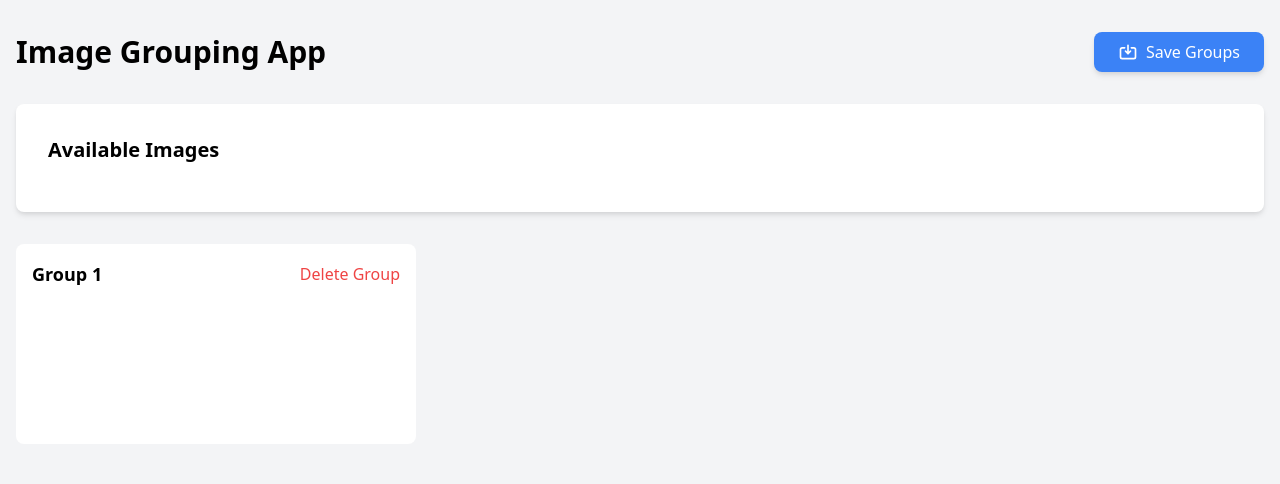
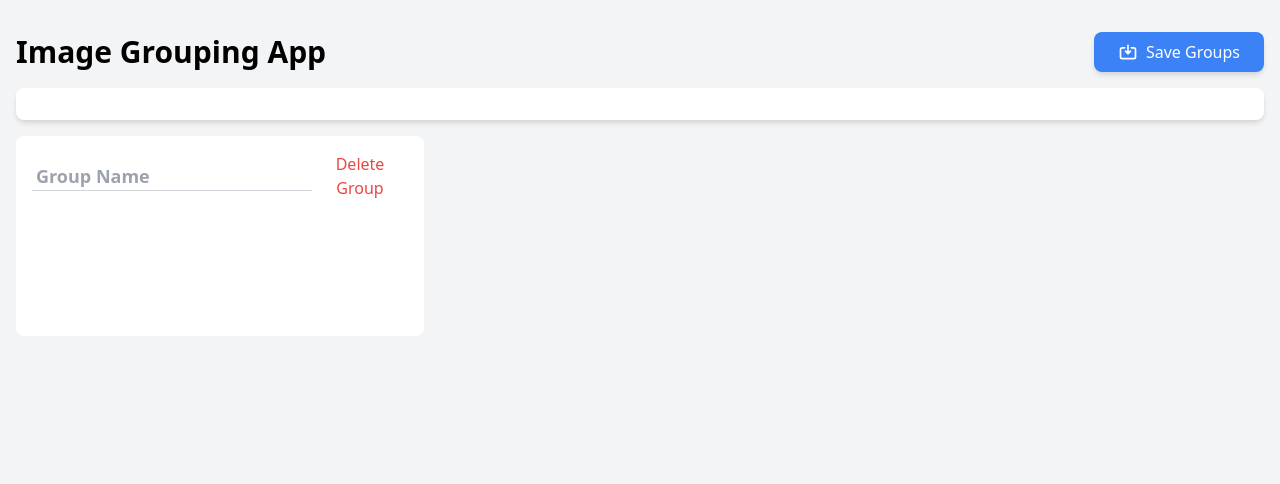
Before and after one commit to fferegrino/trailer-edit, a Flask app: template templates/index.html in a window 1280 px wide. Shown: the top 484 px of the page. Run offline with Flask 3, Linux system fonts and the light colour scheme; the template is opened without the code that fills it, so the values that code supplies are empty.

Commit message:
More updates

```diff
--- a/app.py
+++ b/app.py
@@ -3,9 +3,7 @@ import os
 import shutil
 from pathlib import Path
 
-import cv2
 import ffmpeg
-import numpy as np
 from flask import (
     Flask,
     jsonify,
@@ -17,27 +15,29 @@ from flask import (
 )
 from werkzeug.utils import secure_filename
 
-from main import extract_scenes
+from edit import extract_scenes
 
 app = Flask(__name__)
 
 OUTPUT_FOLDER = ".output"
-app.config["IMAGES_FOLDER"] = os.path.join(OUTPUT_FOLDER, "images")
-app.config["GROUPS_FILE"] = os.path.join(OUTPUT_FOLDER, "groups.json")
-app.config["VIDEOS_FOLDER"] = os.path.join(OUTPUT_FOLDER, "raw_videos")
-app.config["SCENES_FOLDER"] = os.path.join(OUTPUT_FOLDER, "videos")
-app.config["GENERATED_VIDEOS_FOLDER"] = os.path.join(OUTPUT_FOLDER, "generated_videos")
 app.config["MAX_CONTENT_LENGTH"] = 500 * 1024 * 1024  # 500MB max file size
 
-# Ensure directories exist
 
+def setup_folders(output_folder):
+    if os.path.exists(output_folder):
+        shutil.rmtree(output_folder)
 
-if os.path.exists(OUTPUT_FOLDER):
-    shutil.rmtree(OUTPUT_FOLDER)
+    folders = {
+        "raw_inputs": Path(output_folder) / "raw_input",
+        "scene_images": Path(output_folder) / "scene_images",
+        "scene_videos": Path(output_folder) / "scene_videos",
+        "generated_videos": Path(output_folder) / "generated_videos",
+    }
 
-for folder in [app.config["IMAGES_FOLDER"], app.config["VIDEOS_FOLDER"]]:
-    os.makedirs(folder, exist_ok=True)
-os.makedirs(os.path.dirname(app.config["GROUPS_FILE"]), exist_ok=True)
+    for folder in folders.values():
+        os.makedirs(folder, exist_ok=True)
+
+    return folders
 
 
 @app.route("/")
@@ -59,14 +59,16 @@ def upload_video():
     if video.filename == "":
         return jsonify({"error": "No selected file"}), 400
 
+    folders = setup_folders(OUTPUT_FOLDER)
+    app.config.update(FOLDERS=folders)
+
     if video:
         filename = secure_filename(video.filename)
-        video_path = os.path.join(app.config["VIDEOS_FOLDER"], filename)
+        video_path = os.path.join(folders["raw_inputs"], filename)
         video.save(video_path)
 
-        print(f"Extracting scenes from {video_path}")
         # Extract scenes
-        if extract_scenes(video_path, OUTPUT_FOLDER):
+        if extract_scenes(video_path, folders):
             return jsonify({"success": True})
         else:
             return jsonify({"error": "Failed to extract scenes"}), 500
@@ -75,15 +77,17 @@ def upload_video():
 @app.route("/scenes")
 def scenes():
     # Get list of images from the images directory
+    folders = app.config["FOLDERS"]
     images = []
-    for filename in sorted(os.listdir(app.config["IMAGES_FOLDER"])):
-        if filename.lower().endswith((".png", ".jpg", ".jpeg", ".gif", ".bmp", ".webp")):
-            images.append({"filename": filename, "url": f"/images/{filename}"})
+    for filename in sorted(folders["scene_images"].glob("*.*")):
+        if filename.is_file() and filename.suffix.lower() in (".png", ".jpg", ".jpeg", ".gif", ".bmp", ".webp"):
+            images.append({"filename": filename, "url": f"/images/{filename.name}", "scene_id": filename.stem})
 
     # Load existing groups if they exist
+    groups_file = folders["generated_videos"] / "groups.json"
     groups = []
-    if os.path.exists(app.config["GROUPS_FILE"]):
-        with open(app.config["GROUPS_FILE"], "r") as f:
+    if os.path.exists(groups_file):
+        with open(groups_file, "r") as f:
             groups = json.load(f)
 
     return render_template("index.html", images=images, groups=groups)
@@ -91,24 +95,32 @@ def scenes():
 
 @app.route("/images/<path:filename>")
 def serve_image(filename):
-    return send_from_directory(app.config["IMAGES_FOLDER"], filename)
+    return send_from_directory(app.config["FOLDERS"]["scene_images"], filename)
 
 
 @app.route("/save-groups", methods=["POST"])
 def save_groups():
     groups = request.json
+    folders = app.config["FOLDERS"]
 
     print("Saving groups")
 
     for group in groups:
         group_id = group["id"]
+        group_name = group.get("name", f"Group {group_id}")
         group_images = group["images"]
 
-        print(f"Generating video for group {group_id}")
+        print(f"Generating video for group: {group_name}")
 
         scenes = [
-            ffmpeg.input(os.path.join(app.config["SCENES_FOLDER"], f"{Path(image).stem}.mp4")) for image in group_images
+            ffmpeg.input(os.path.join(folders["scene_videos"], f"{Path(image).stem}.mp4")) for image in group_images
         ]
+
+        # Create a safe filename from the group name
+        safe_filename = "".join(c for c in group_name if c.isalnum() or c in (" ", "-", "_")).strip()
+        safe_filename = safe_filename.replace(" ", "_")
+        if not safe_filename:
+            safe_filename = f"group_{group_id}"
 
         # Concatenate videos using ffmpeg
         ffmpeg.concat(
@@ -116,11 +128,13 @@ def save_groups():
             v=1,
             a=0,
         ).output(
-            os.path.join(app.config["GENERATED_VIDEOS_FOLDER"], f"{group_id}.mp4"),
+            os.path.join(folders["generated_videos"], f"{safe_filename}.mp4"),
         ).run(overwrite_output=True)
 
-    # with open(app.config['GROUPS_FILE'], 'w') as f:
-    #     json.dump(groups, f, indent=2)
+    groups_file = folders["generated_videos"] / "groups.json"
+    with open(groups_file, "w") as f:
+        json.dump(groups, f, indent=2)
+
     return jsonify({"success": True})
 
 
--- a/static/css/style.css
+++ b/static/css/style.css
@@ -19,21 +19,44 @@
     border: 2px dashed #3b82f6;
 }
 
+/* Masonry Grid */
+.masonry-grid {
+    display: flex;
+    /* margin-left: -8px;  */
+    /* Compensate for item padding */
+    width: auto;
+}
+
+.masonry-item {
+    background-clip: padding-box;
+}
+
+/* Image Container */
 .image-container {
     position: relative;
-    width: 200px;
-    /* height: 70px; */
-    /* Set ratio to 1/3 */
-    aspect-ratio: 3;
-    /* margin: 0.5rem; */
-    display: inline-block;
+    width: 100px;
+    height: 100px;
+    margin-bottom: 8px;
+    /* break-inside: avoid; */
+    border-radius: 0.25rem;
+    border: 1px solid #ccc;
 }
 
 .image-container img {
     width: 100%;
-    height: 100%;
+    height: auto;
+    overflow: hidden;
     object-fit: cover;
-    border-radius: 0.25rem;
+    display: block;
+}
+
+.image-container .scene-id {
+    position: absolute;
+    top: 0;
+    background: black;
+    color: white;
+    line-height: 1em;
+    padding: 2px;
 }
 
 .image-container .remove-btn {
--- a/static/js/app.js
+++ b/static/js/app.js
@@ -3,6 +3,38 @@ document.addEventListener('DOMContentLoaded', () => {
     const addGroupButton = document.getElementById('add-group');
     const saveGroupsButton = document.getElementById('save-groups');
     let groups = [];
+    let masonry;
+
+    // Initialize Masonry
+    function initMasonry() {
+        const grid = document.getElementById('masonry-grid');
+        masonry = new Masonry(grid, {
+            itemSelector: '.masonry-item',
+            columnWidth: '.masonry-item',
+            percentPosition: true,
+            gutter: 8
+        });
+
+        // Layout Masonry after images load
+        const images = grid.getElementsByTagName('img');
+        let loadedImages = 0;
+
+        Array.from(images).forEach(img => {
+            if (img.complete) {
+                loadedImages++;
+                if (loadedImages === images.length) {
+                    masonry.layout();
+                }
+            } else {
+                img.addEventListener('load', () => {
+                    loadedImages++;
+                    if (loadedImages === images.length) {
+                        masonry.layout();
+                    }
+                });
+            }
+        });
+    }
 
     // Create a new group
     function createGroup(groupData = null) {
@@ -16,7 +48,13 @@ document.addEventListener('DOMContentLoaded', () => {
         group.element.className = 'group';
         group.element.innerHTML = `
             <div class="group-header flex justify-between items-center mb-4">
-                <h3 class="text-lg font-semibold">Group ${groups.length + 1}</h3>
+                <div class="flex items-center space-x-2">
+                    <input type="text"
+                           class="group-name text-lg font-semibold bg-transparent border-b border-gray-300 focus:border-blue-500 focus:outline-none px-1"
+                           placeholder="Group Name"
+                           value="${groupData ? groupData.name || '' : ''}"
+                    >
+                </div>
                 <button class="delete-group text-red-500 hover:text-red-700">Delete Group</button>
             </div>
             <div class="group-content min-h-[100px]"></div>
@@ -51,6 +89,9 @@ document.addEventListener('DOMContentLoaded', () => {
         createGroup();
     }
 
+    // Initialize Masonry
+    initMasonry();
+
     // Add group button handler
     addGroupButton.addEventListener('click', () => createGroup());
 
@@ -58,6 +99,7 @@ document.addEventListener('DOMContentLoaded', () => {
     saveGroupsButton.addEventListener('click', () => {
         const groupsData = groups.map(group => ({
             id: group.id,
+            name: group.element.querySelector('.group-name').value || `Group ${groups.indexOf(group) + 1}`,
             images: group.images.map(img => img.getAttribute('data-image-url'))
         }));
 
@@ -138,6 +180,7 @@ document.addEventListener('DOMContentLoaded', () => {
         imageContainer.setAttribute('data-image-url', imageUrl);
         imageContainer.innerHTML = `
             <img src="${imageUrl}" alt="Grouped image">
+            <div class="scene-id">${imageUrl.split('/').pop().split('.')[0]}</div>
             <div class="remove-btn">×</div>
         `;
 
--- a/templates/index.html
+++ b/templates/index.html
@@ -6,10 +6,11 @@
     <title>Image Grouping App</title>
     <link href="https://cdn.jsdelivr.net/npm/tailwindcss@2.2.19/dist/tailwind.min.css" rel="stylesheet">
     <link rel="stylesheet" href="{{ url_for('static', filename='css/style.css') }}">
+    <script src="https://unpkg.com/masonry-layout@4.2.2/dist/masonry.pkgd.min.js"></script>
 </head>
 <body class="bg-gray-100">
     <div class="container mx-auto px-4 py-8">
-        <div class="flex justify-between items-center mb-8">
+        <div class="flex justify-between items-center mb-4">
             <h1 class="text-3xl font-bold">Image Grouping App</h1>
             <button id="save-groups" class="bg-blue-500 text-white px-6 py-2 rounded-lg shadow-md hover:bg-blue-600 flex items-center">
                 <svg class="w-5 h-5 mr-2" fill="none" stroke="currentColor" viewBox="0 0 24 24">
@@ -20,19 +21,21 @@
         </div>
 
         <!-- Images Gallery -->
-        <div id="images-gallery" class="bg-white p-8 rounded-lg shadow-md mb-8">
-            <h2 class="text-xl font-semibold mb-4">Available Images</h2>
-            <div class="grid grid-cols-2 md:grid-cols-3 lg:grid-cols-4 xl:grid-cols-5 gap-2">
+        <div id="images-gallery" class="bg-white p-4 rounded-lg shadow-md mb-4">
+            <div id="masonry-grid" class="masonry-grid">
                 {% for image in images %}
-                <div class="image-container draggable" draggable="true" data-image-url="{{ image.url }}">
-                    <img src="{{ image.url }}" alt="{{ image.filename }}">
+                <div class="masonry-item">
+                    <div class="image-container draggable" draggable="true" data-image-url="{{ image.url }}">
+                        <img src="{{ image.url }}" alt="{{ image.filename }}">
+                        <span class="scene-id">{{ image.scene_id }}</span>
+                    </div>
                 </div>
                 {% endfor %}
             </div>
         </div>
 
         <!-- Groups Container -->
-        <div id="groups-container" class="grid grid-cols-1 md:grid-cols-2 lg:grid-cols-3 gap-6">
+        <div id="groups-container" class="grid grid-cols-1 md:grid-cols-2 lg:grid-cols-3 gap-3">
             <!-- Groups will be added here dynamically -->
         </div>
 
```
Also changed, not shown: edit.py (renamed from main.py, +12 -23 lines).
